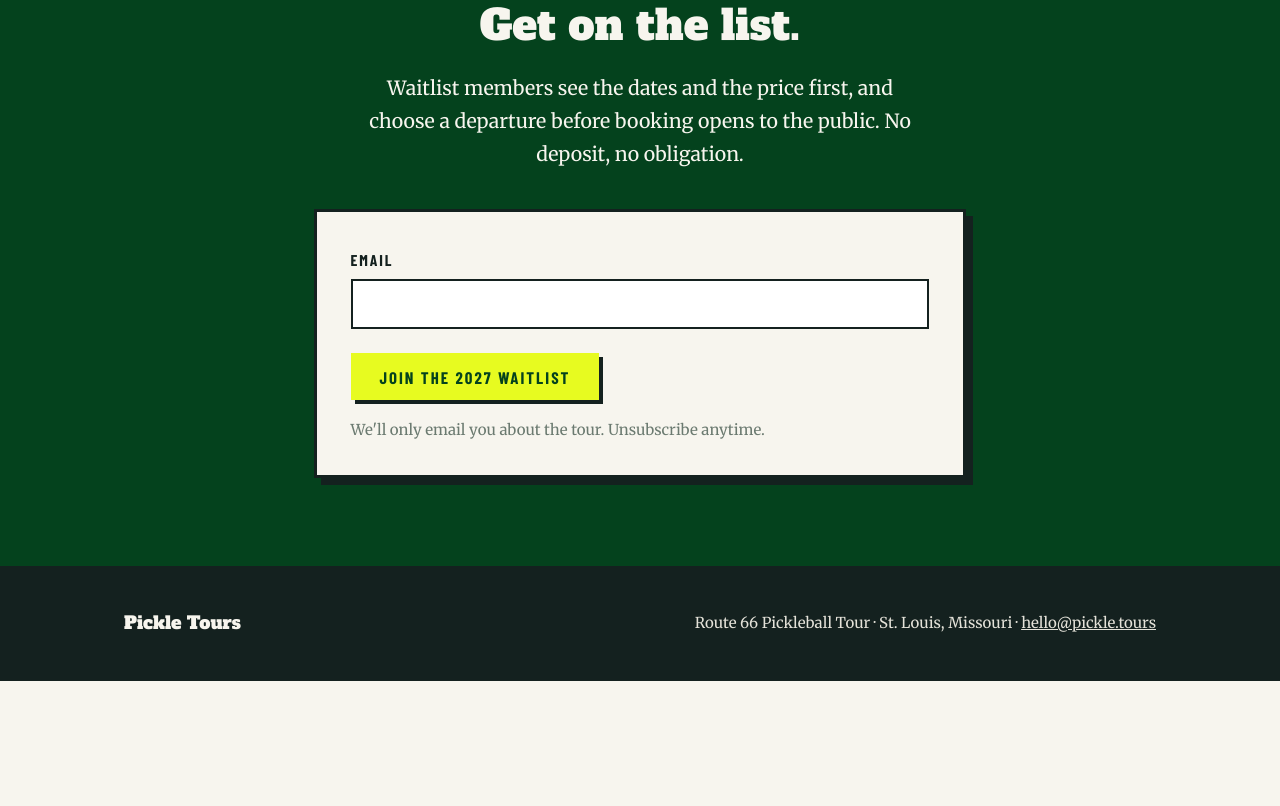
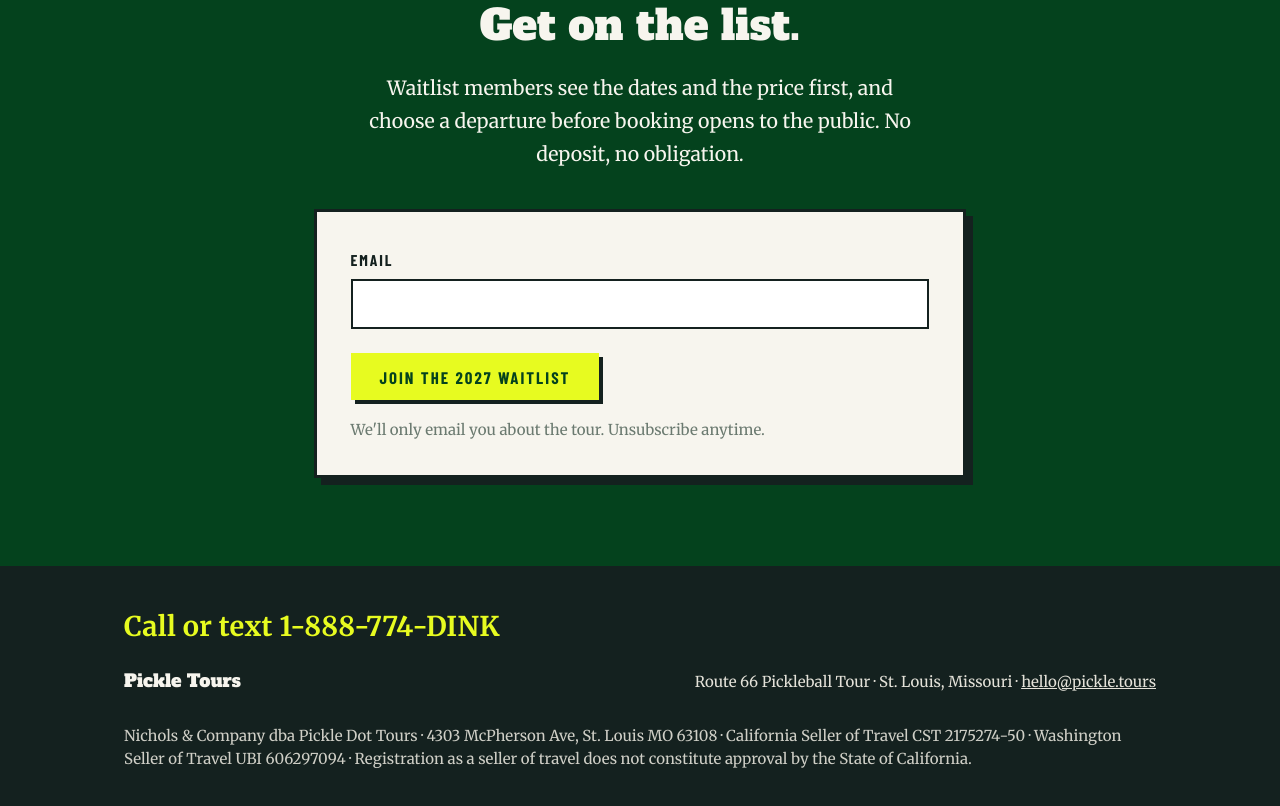
Before and after one commit to racon-tours/route66-pickleball-tour, a website: page index.html in a window 1280 px wide. Shown: the part 5570-6376 px from the top of the page. Before the commit the page ends 6251 px from the top, so only its background shows below. Drawn offline with nearby package versions, Linux system fonts and the light colour scheme; a web font is replaced by a local one.

Commit message:
Footer: 1-888-774-DINK callout + CA/WA seller of travel disclosures

```diff
--- a/index.html
+++ b/index.html
@@ -318,6 +318,10 @@
     .routePath{stroke-dashoffset:0 !important;transition:none !important}
     .btn{transition:none}
   }
+  .sot-phone{flex-basis:100%;margin:0 0 .6rem;font-weight:700;font-size:clamp(1.3rem,3.6vw,1.7rem);line-height:1.2;letter-spacing:.01em}
+  .sot-phone a{text-decoration:none;color:#E7FB20}
+  .sot-legal{flex-basis:100%;margin:.9rem 0 0;font-size:15px;line-height:1.5;opacity:.9}
+  .sot-foot{border-top:1px solid var(--rule);margin-top:2.5rem;padding-top:1.25rem;color:rgba(20,33,31,.75)}
 </style>
 <!-- Google Tag Manager -->
 <script>(function(w,d,s,l,i){w[l]=w[l]||[];w[l].push({'gtm.start':
@@ -673,9 +677,11 @@ height="0" width="0" style="display:none;visibility:hidden"></iframe></noscript>
 
 <footer>
   <div class="wrap">
+    <p class="sot-phone"><a href="tel:+18887743465">Call or text 1-888-774-DINK</a></p>
     <a class="wordmark" href="#top">Pickle&nbsp;Tours</a>
     <p>Route 66 Pickleball Tour &middot; St. Louis, Missouri &middot;
       <a href="mailto:hello@pickle.tours">hello@pickle.tours</a></p>
+    <p class="sot-legal">Nichols &amp; Company dba Pickle Dot Tours &middot; 4303 McPherson Ave, St. Louis MO 63108 &middot; California Seller of Travel CST 2175274-50 &middot; Washington Seller of Travel UBI 606297094 &middot; Registration as a seller of travel does not constitute approval by the State of California.</p>
   </div>
 </footer>
 
```
Also changed, not shown: netlify/lib/pages.mts.
